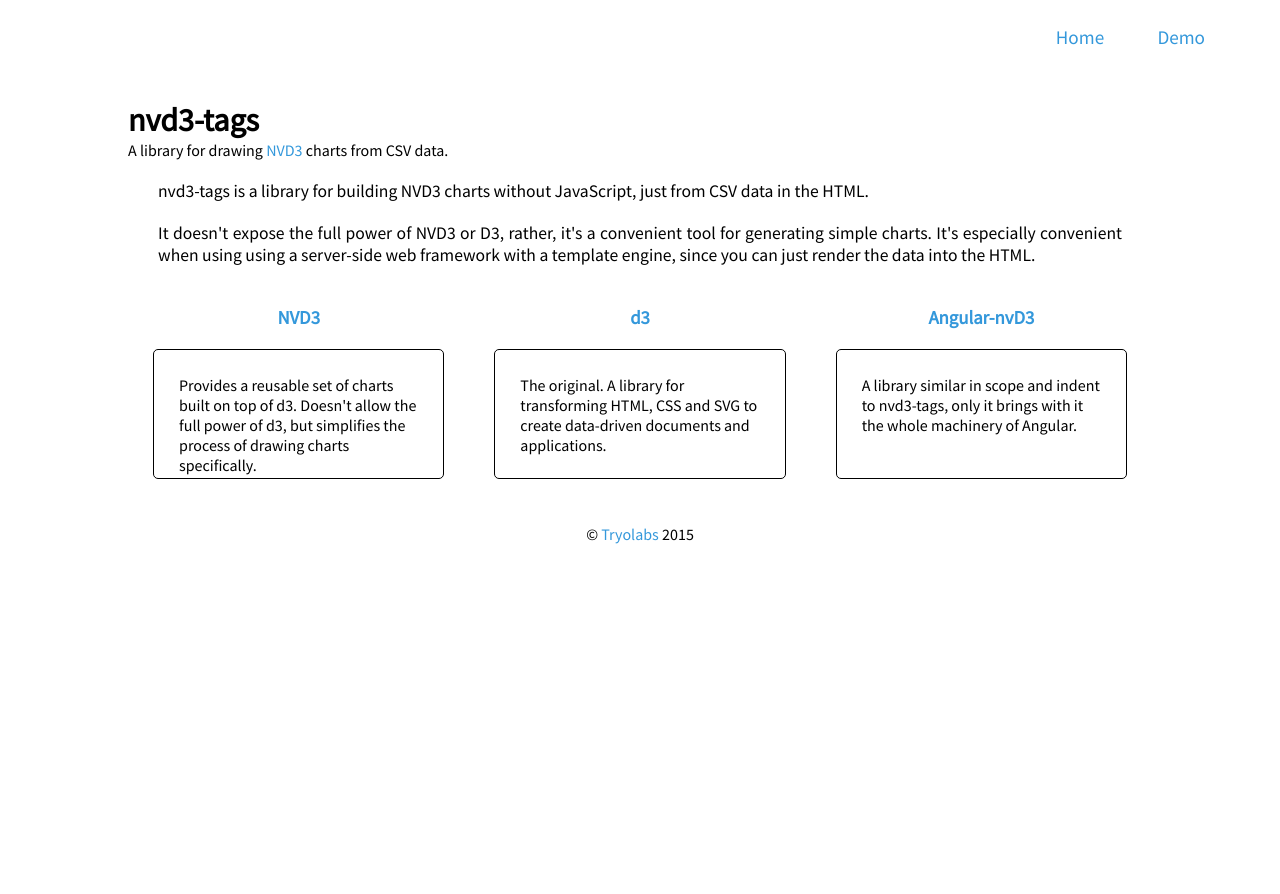
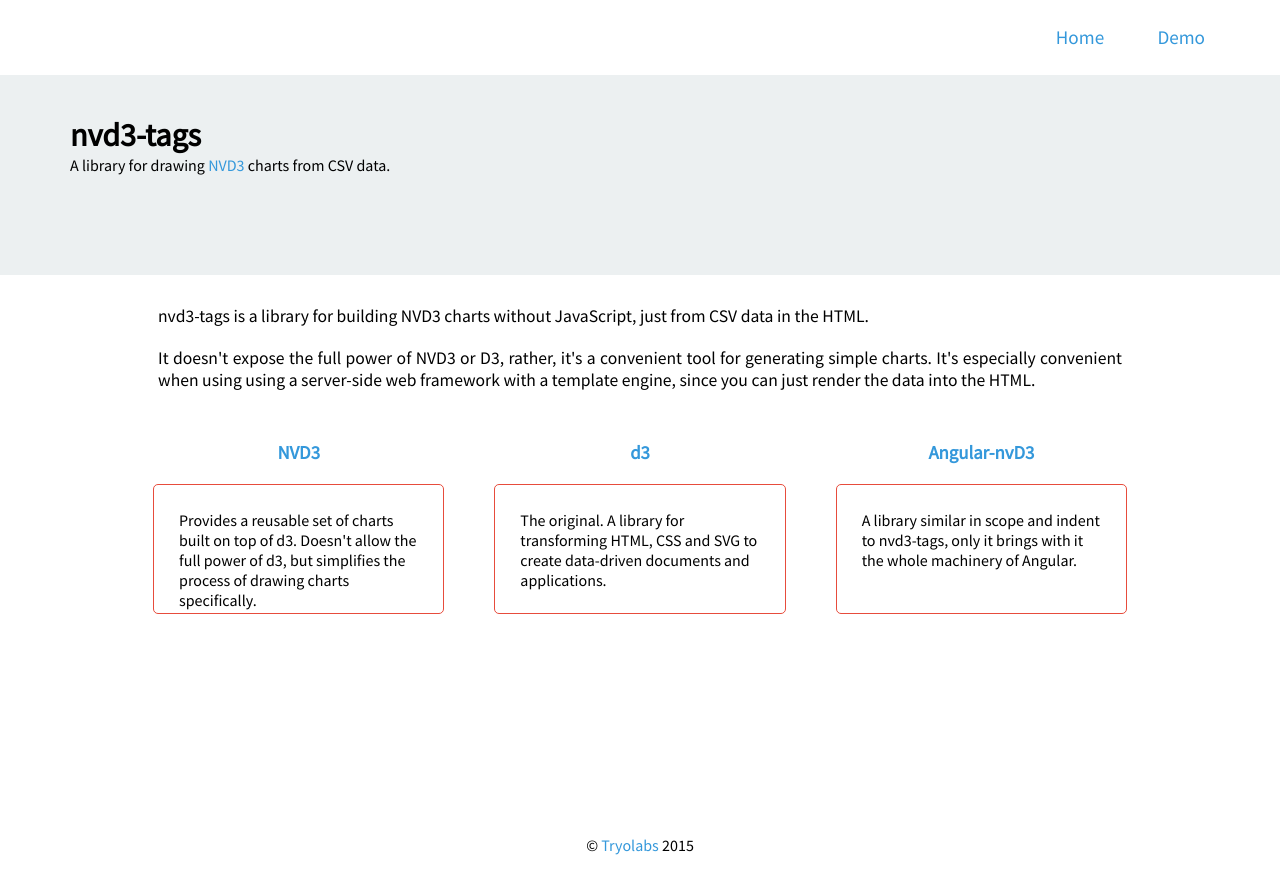
Before and after one commit to tryolabs/nvd3-tags, a Jekyll site: the page built from index.html, in a window 1280 px wide. Shown: the top 894 px of the page. Built offline with Jekyll 4.4.1, drawn with Linux system fonts in a browser that asks for light colours; nearby versions of some CDN libraries; a script that is not in the unit is left out.

Commit message:
Fix style, add some color, hold the footer down

```diff
--- a/_layouts/default.html
+++ b/_layouts/default.html
@@ -3,9 +3,7 @@
   {% include head.html %}
   <body>
     {% include navbar.html %}
-    <main>
-      {{ content }}
-    </main>
+    {{ content }}
     {% include footer.html %}
   </body>
 </html>
--- a/css/main.scss
+++ b/css/main.scss
@@ -51,6 +51,38 @@
   width: 100% / $column-count * $width;
 }
 
+/* Global style */
+
+body {
+  font-family: $text-font;
+
+  display: flex;
+  min-height: 100vh;
+  flex-direction: column;
+}
+
+main {
+  width: 80%;
+  margin: 0 auto;
+  flex: 1;
+}
+
+a {
+  text-decoration: none;
+
+  &:link {
+    color: $link-color;
+  }
+
+  &:visited {
+    color: $visited-link-color;
+  }
+
+  &:hover {
+    color: $hover-link-color;
+  }
+}
+
 /* Navbar */
 
 nav {
@@ -58,8 +90,6 @@
   line-height: $navbar-height;
 
   background: $footer-background;
-
-  margin-bottom: 25px;
 
   ul {
     list-style-type: none;
@@ -89,33 +119,6 @@
   background: $footer-background;
 }
 
-/* Global style */
-
-body {
-  font-family: $text-font;
-}
-
-main {
-  width: 80%;
-  margin: 0 auto;
-}
-
-a {
-  text-decoration: none;
-
-  &:link {
-    color: $link-color;
-  }
-
-  &:visited {
-    color: $visited-link-color;
-  }
-
-  &:hover {
-    color: $hover-link-color;
-  }
-}
-
 /* Demo */
 
 .example {
@@ -137,7 +140,16 @@
 
 /* Home */
 
+header {
+  width: 100%;
+  height: 200px;
+  background: #ecf0f1;
+  padding: 40px 70px;
+}
+
 .intro {
+  margin: 30px 0;
+
   p {
     margin: 20px 30px;
 
@@ -163,7 +175,7 @@
 
       .desc {
         margin: 0 25px;
-        border: 1px solid black;
+        border: 1px solid #e74c3c;
         border-radius: 5px;
         padding: 25px;
         height: 130px;
--- a/demo.html
+++ b/demo.html
@@ -3,6 +3,7 @@
 layout: default
 ---
 
+<main>
   <h1>Line charts</h1>
 
   {% capture line_chart %}{% include charts/line.html %}{% endcapture %}
@@ -108,3 +109,4 @@
     </pre>
     {% include charts/bar.html %}
   </div>
+</main>
--- a/index.html
+++ b/index.html
@@ -8,6 +8,7 @@
   from CSV data.</span>
 </header>
 
+<main>
   <section class="intro">
     <p>
       nvd3-tags is a library for building NVD3 charts without JavaScript, just
@@ -48,3 +49,4 @@
       </li>
     </ul>
   </section>
+</main>
```
Lines whose indentation alone changed are shown as unchanged.
